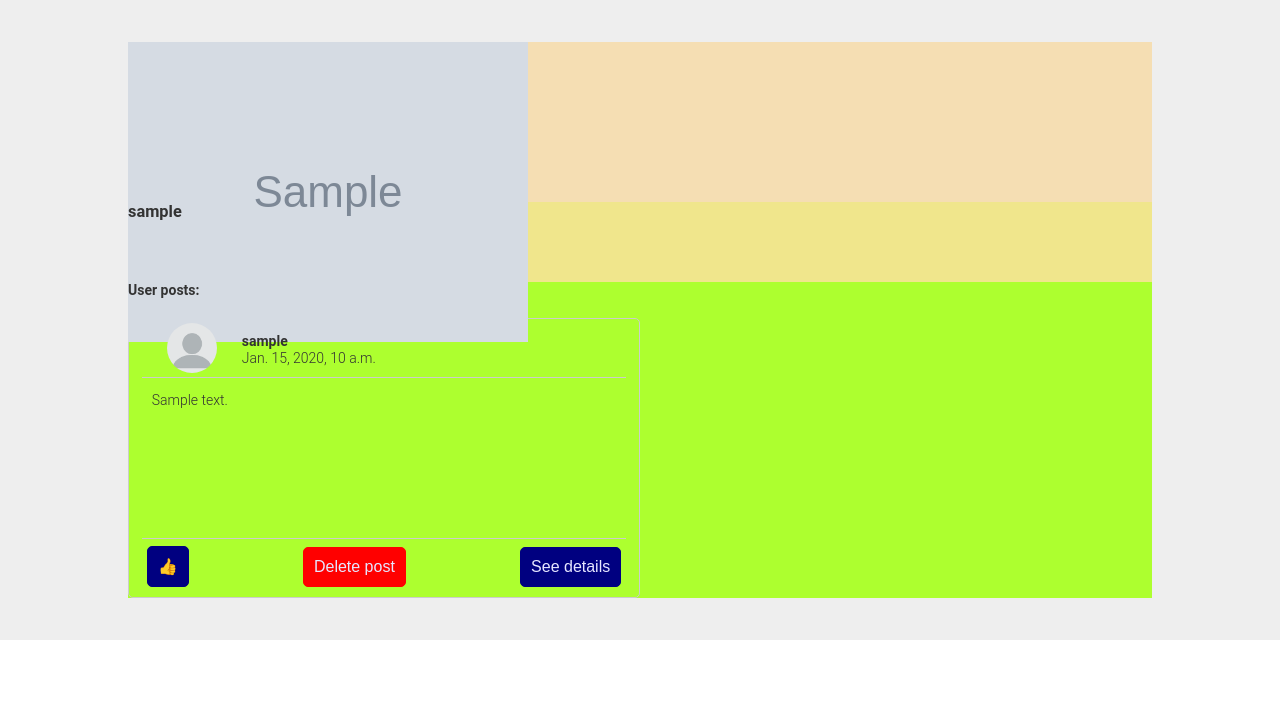
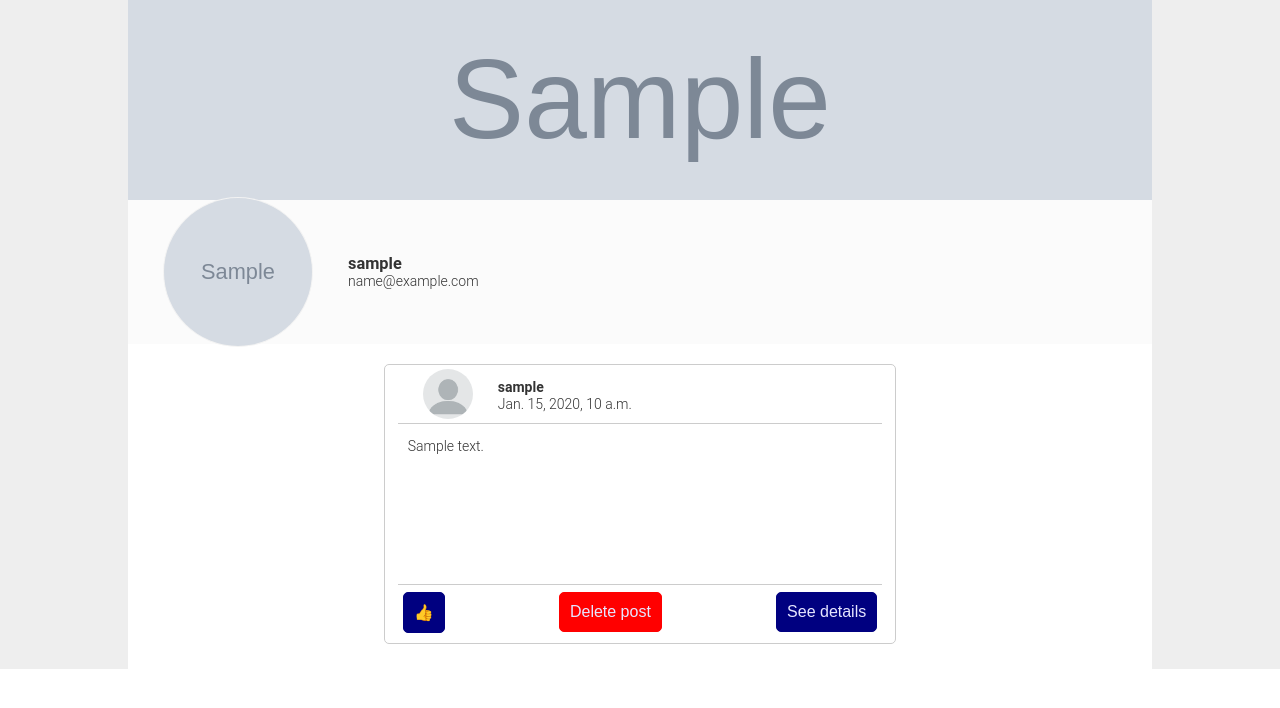
Before and after one commit to alopalka/Django_Social_Media, a Django app: a page that uses social_media/templates/user/profile_details.html in a window 1280 px wide. Shown: the part 70-778 px from the top of the page. Run offline with Django 4.2, Linux system fonts and the light colour scheme; tables that the repository leaves empty hold one stand-in row (values such as "Sample post"); grey boxes marked "Sample" are stand-in pictures.

Commit message:
Updated user profile page. Added profile pictures

```diff
--- a/social_media/social_media/settings.py
+++ b/social_media/social_media/settings.py
@@ -74,6 +74,9 @@ TEMPLATES = [
                 "django.contrib.auth.context_processors.auth",
                 "django.contrib.messages.context_processors.messages",
             ],
+            "builtins":[
+                "mainapp.templatetags.filters_main",
+            ]
         },
     },
 ]
--- a/social_media/static/css/mainapp/style_main.css
+++ b/social_media/static/css/mainapp/style_main.css
@@ -141,3 +141,13 @@ nav ul li a:hover{
     width: 80%;
     background: #fff;
 }
+
+.img-profile{
+    height: 150px;
+    width: 150px;
+    border-radius: 150px;
+    object-fit: cover;
+    background: #f3f3f3;
+    padding:1px;
+    margin: 0px 35px;
+}
--- a/social_media/static/css/user/style_user.css
+++ b/social_media/static/css/user/style_user.css
@@ -1,15 +1,38 @@
 .background{
-    height: 20vh;
-    background: wheat;
+    height: 25vh;
+    overflow: hidden;
 }
 
-.main-contents{
-    height: 10vh;
-    background: khaki;
+#img-background{
+    height: 100%;
+    width: 100%;
+    object-fit:cover;
 }
 
 
+.main-contents{
+    height: 18vh;
+    background: white;
+    display: flex;
+    align-items: center;
+    justify-content: left;
+    flex-direction: row;
+    background: #fbfbfb;
+}
+
 .user-posts{
     min-height: 20vh;
-    background-color: greenyellow;
+    width: 100%;
 }
+
+.user-posts ul{
+    height: 100%;
+    width: 100%;
+    display: flex;
+    align-items: center;
+    flex-direction: column;
+}
+
+.post{
+    margin-bottom: 25px;
+}
--- a/social_media/templates/posts/posts_details_page.html
+++ b/social_media/templates/posts/posts_details_page.html
@@ -1,5 +1,6 @@
 {% extends 'mainapp/main_template.html' %}
 {% load static %}
+{% load filters_main %}
 
 {% block title %}
     Social Media - Posts
@@ -20,8 +21,7 @@
         <li class="post">
             <div class="top-section">
                 <a href="{% url 'user:profiledetails' username=post.author %}">
-                    <img src="{% static 'img/mainapp/user.png' %}" alt="{% static 'img/mainapp/notfound.png' %">
-                </a>
+                    <img class="img-profile" src="{{ post.author|photo_filter }}" alt="{% static 'img/mainapp/notfound.png' %}">                </a>
                 <div class="top-right-section">
                     <h4>{{ post.author }}</h4>
                     <p>{{ post.created }}</p>
--- a/social_media/templates/posts/posts_page.html
+++ b/social_media/templates/posts/posts_page.html
@@ -1,5 +1,6 @@
 {% extends 'mainapp/main_template.html' %}
 {% load static %}
+{% load filters_main %}
 
 {% block title %}
     Social Media - Posts
@@ -27,7 +28,7 @@
         <li class="post">
             <div class="top-section">
                 <a href="{% url 'user:profiledetails' username=post.author %}">
-                    <img src="{% static 'img/mainapp/user.png' %}" alt="{% static 'img/mainapp/notfound.png' %">
+                    <img class="img-profile" src="{{ post.author|photo_filter }}" alt="{% static 'img/mainapp/notfound.png' %}" loading="lazy">
                 </a>
                 <div class="top-right-section">
                     <h4>{{ post.author }}</h4>
--- a/social_media/templates/user/profile_details.html
+++ b/social_media/templates/user/profile_details.html
@@ -16,17 +16,24 @@
 
     <div class="background">
         {% if user.background_picture %}
-            <img src="{{ user.background_picture.url }}" alt="">
+            <img id="img-background" src="{{ user.background_picture.url }}" alt="">
         {% else %}
-            <img src="#" alt="">
+            <img id="img-background" src="{% static '/img/mainapp/notfound.png' %}" alt="">
         {% endif %}
     </div>
 
     <div class="main-contents">
-        <h3>{{ username }}</h3>
+        {% if user.profile_picture %}
+            <img class="img-profile" src="{{ user.profile_picture.url }}" alt="{% static 'img/mainapp/notfound.png' %}">
+        {% else %}
+            <img class="img-profile" src="{% static '/img/mainapp/user.png' %}" alt="{% static '/img/mainapp/notfound.png' %}">
+        {% endif %}
+        <div>
+            <h3>{{ username }}</h3>
+            <p>{{ user.email }}</p>
+        </div>
     </div>
     <div class="user-posts">
-        <h4>User posts:</h4>
         <ul>
             {% for post in user_posts %}
             <li class="post">
```
Also changed, not shown: social_media/mainapp/templatetags/filters_main.py (added, +13 -0 lines), social_media/mainapp/templatetags/__init__.py (added).
